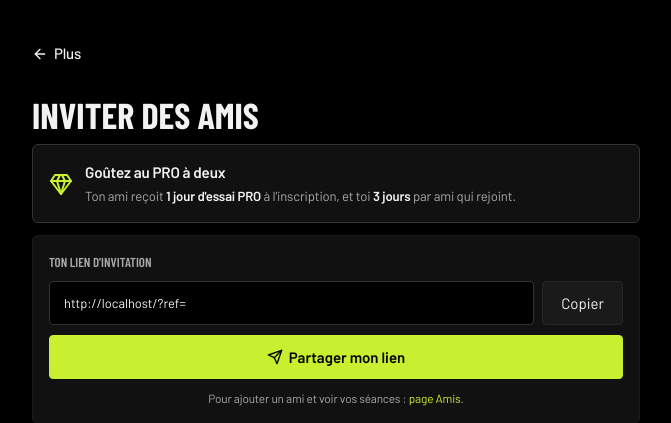
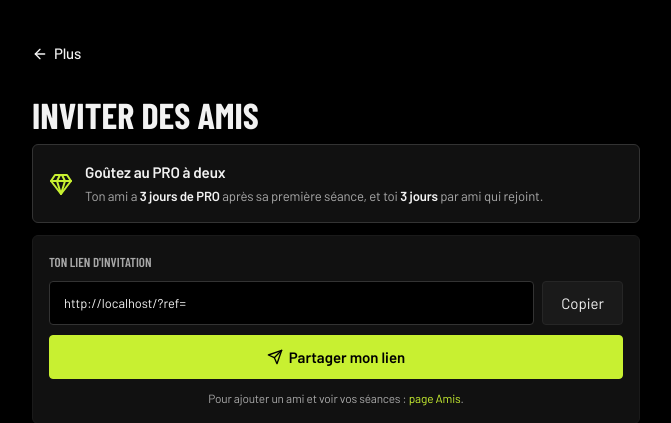
Before and after one commit to morauxpaul-jpg/mon-app-muscu, a Flask app: page /parrainage in a window 1280 px wide. Shown: the top 423 px of the page, without its empty margins (304-975 px from the left). Run offline with Flask 3, Linux system fonts and the light colour scheme; the visitor is signed in with stand-in values (Sample User, id 1).

Commit message:
Parrainage : un seul essai, celui de 3 jours après la première séance (#86)
Le filleul recevait 1 jour de PRO à l'inscription. Ce jour posait
`vip_until` avant sa première séance et lui fermait l'essai de 3 jours,
ouvert seulement à qui n'en a jamais eu : un ami invité était moins bien
traité qu'un inconnu. Le filleul ne reçoit plus rien à l'inscription et
a l'essai de tout le monde ; le parrain garde ses 3 jours par filleul.

Textes des pages Parrainage et Amis mis à jour.


Claude-Session: https://claude.ai/code/session_014jSiPAb7ELA1UqSRSgkzga

Co-authored-by: Claude <noreply@anthropic.com>

```diff
--- a/pwa/routes/parrainage.py
+++ b/pwa/routes/parrainage.py
@@ -2,13 +2,20 @@
 
 Boucle : chaque user a un `referral_code` → lien `/?ref=CODE`. Un nouvel
 arrivant qui complète l'onboarding via ce lien déclenche `apply_referral` :
-parrain et filleul reçoivent des jours de VIP à durée limitée (`vip_until`).
+le parrain reçoit des jours de VIP à durée limitée (`vip_until`).
+
+Le filleul ne reçoit plus rien à l'inscription (25/10). Son jour offert
+posait `vip_until` avant même sa première séance et lui fermait l'essai de
+3 jours (core/essai.py), ouvert seulement à qui n'en a jamais eu : un ami
+invité était moins bien traité qu'un inconnu. Il a désormais l'essai de
+tout le monde, après sa première séance.
 """
 import logging
 
 from flask import Blueprint, render_template, request, jsonify, g
 
 from core import db as core_db
+from core.essai import ESSAI_JOURS
 from core.analytics import track
 from core.limiter import limiter
 
@@ -20,11 +27,10 @@ bp = Blueprint("parrainage", __name__)
 # détaillées seulement, cf. gates g.is_vip_full) : assez pour goûter, trop court
 # pour tout extraire et ne plus payer.
 REFERRER_VIP_DAYS = 3    # parrain : par filleul qui complète l'onboarding
-REFEREE_VIP_DAYS = 1     # filleul : à l'arrivée via un lien d'invitation
 
 
 def apply_referral(user_id: str, ref_code: str) -> bool:
-    """Crédite parrain + filleul UNE seule fois. Retourne True si crédité.
+    """Crédite le parrain UNE seule fois par filleul. Retourne True si crédité.
 
     Garde-fous : code valide, pas d'auto-parrainage, filleul pas déjà parrainé.
     """
@@ -38,7 +44,6 @@ def apply_referral(user_id: str, ref_code: str) -> bool:
         if not referrer_id or referrer_id == user_id:
             return False  # code inconnu ou auto-parrainage
         core_db.set_referred_by(user_id, referrer_id)
-        core_db.grant_vip_days(user_id, REFEREE_VIP_DAYS)
         core_db.grant_vip_days(referrer_id, REFERRER_VIP_DAYS)
         track("referral_signup", {"referrer": referrer_id}, user_id=user_id)
         return True
@@ -59,7 +64,7 @@ def index():
     return render_template(
         "parrainage.html", active="plus",
         referral_code=code, referral_count=count,
-        referrer_days=REFERRER_VIP_DAYS, referee_days=REFEREE_VIP_DAYS,
+        referrer_days=REFERRER_VIP_DAYS, essai_jours=ESSAI_JOURS,
     )
 
 
--- a/pwa/templates/amis.html
+++ b/pwa/templates/amis.html
@@ -84,7 +84,7 @@
   {# ── Ajouter un ami ──────────────────────────────────────────── #}
   <section class="card" aria-label="Ajouter un ami" id="amis-ajouter">
     <div class="card-label">Ajouter un ami</div>
-    <p class="amis-texte">Envoie ton lien sur WhatsApp. Ton ami t'envoie une demande, tu l'acceptes ici. Pas encore inscrit, il crée son compte d'abord, et reçoit un jour d'essai PRO.</p>
+    <p class="amis-texte">Envoie ton lien sur WhatsApp. Ton ami t'envoie une demande, tu l'acceptes ici. Pas encore inscrit, il crée son compte d'abord, et a 3 jours de PRO après sa première séance.</p>
     <div data-invitation data-chemin="/?ref={{ code|urlencode }}&amp;ami=1"
          data-texte="Ajoute-moi en ami sur Muscu Tracker pour suivre nos séances !" data-suivi="ami">
       <div class="s-f12844">
--- a/pwa/templates/parrainage.html
+++ b/pwa/templates/parrainage.html
@@ -13,7 +13,7 @@
       <div>
         <div class="s-571945">Goûtez au PRO à deux</div>
         <div class="s-cc94e0">
-          Ton ami reçoit <strong class="s-38f301">{{ referee_days }} jour{{ 's' if referee_days > 1 else '' }} d'essai PRO</strong> à l'inscription, et toi
+          Ton ami a <strong class="s-38f301">{{ essai_jours }} jours de PRO</strong> après sa première séance, et toi
           <strong class="s-38f301">{{ referrer_days }} jour{{ 's' if referrer_days > 1 else '' }}</strong> par ami qui rejoint.
         </div>
       </div>
@@ -22,7 +22,7 @@
 
   {# ── Lien d'invitation ── #}
   <div class="card" data-invitation data-chemin="/?ref={{ referral_code|urlencode }}"
-       data-texte="Rejoins-moi sur Muscu Tracker : on gagne chacun des jours PRO !">
+       data-texte="Rejoins-moi sur Muscu Tracker : {{ essai_jours }} jours de PRO offerts après ta première séance !">
     <div class="card-label">Ton lien d'invitation</div>
     <div class="s-f12844">
       <input id="ref-link" type="text" class="field s-77df1c inv-lien" readonly value="" aria-label="Ton lien d'invitation">
```
Also changed, not shown: CONTEXT.md (+3 -3 lines), pwa/tests/test_essai.py (+14 -0 lines), pwa/tests/test_routes.py (+1 -1 lines), pwa/tests/test_schema.py (+3 -3 lines).
